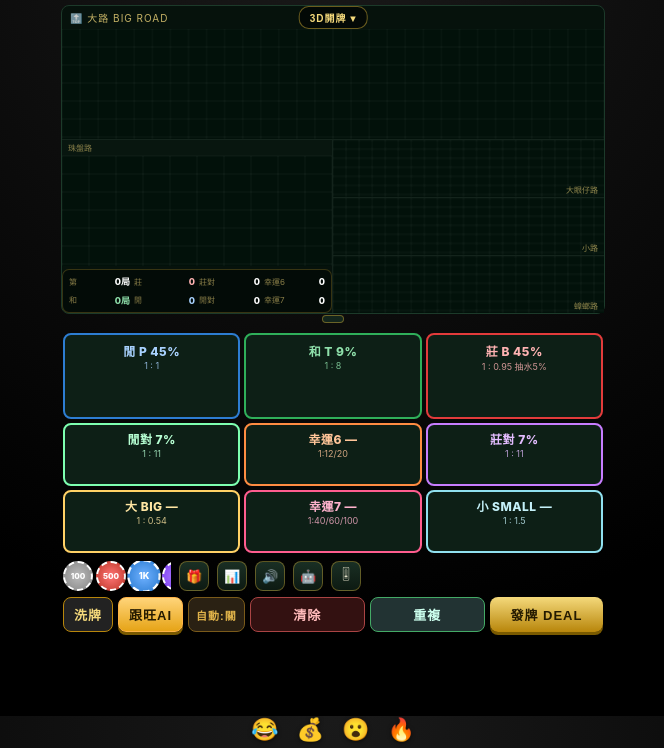
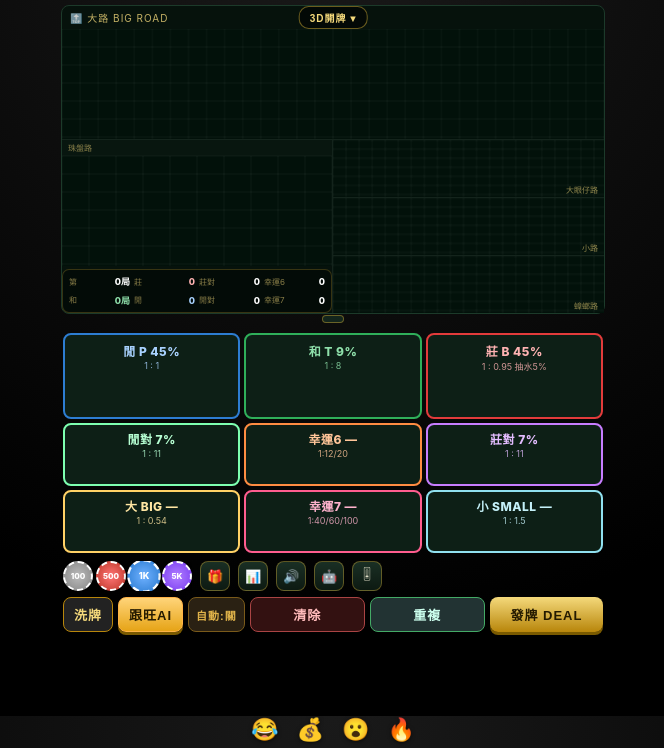
Before and after one commit to kwanwai97/royal-baccarat, a plain HTML site: page index.html in a window 1280 px wide. Shown: the part 84-832 px from the top of the page, without its empty margins (307-971 px from the left). Drawn offline with Linux system fonts and the light colour scheme.

Commit message:
籌碼行: 完整顯示4格(100/500/1K/5K), 加50K第6個推拉隱藏, 去重複c50k

```diff
--- a/index.html
+++ b/index.html
@@ -205,7 +205,7 @@
   /* 籌碼行：左標籤 / 中籌碼 / 右剩餘牌數 */
   .chips-row{display:flex; align-items:center; gap:8px; padding:4px 10px 2px;}
   .chips-label{font-size:11px; font-weight:700; color:var(--gold2); white-space:nowrap; opacity:.85;}
-  .chips{flex:0 0 auto; display:flex; gap:3px; justify-content:flex-start; flex-wrap:nowrap; overflow-x:auto; max-width:108px; scrollbar-width:none; -ms-overflow-style:none;}
+  .chips{flex:0 0 auto; display:flex; gap:3px; justify-content:flex-start; flex-wrap:nowrap; overflow-x:auto; max-width:129px; scrollbar-width:none; -ms-overflow-style:none;}
   .chips::-webkit-scrollbar{display:none;}
   .chip{width:30px; height:30px; flex:0 0 auto; border-radius:50%; border:2px dashed #fff; display:flex; align-items:center; justify-content:center;
     font-size:8px; font-weight:800; color:#fff; cursor:pointer; box-shadow:0 2px 4px rgba(0,0,0,.5); position:relative; transition:transform .12s;}
@@ -512,6 +512,7 @@
     <div class="chip c1k active" data-chip="1000">1K</div>
     <div class="chip c5k" data-chip="5000">5K</div>
     <div class="chip c10k" data-chip="10000">10K</div>
+    <div class="chip c50k" data-chip="50000">50K</div>
   </div>
   <button class="iconbtn chip-icon" id="btnDaily" title="每日免費籌碼">🎁</button>
   <button class="iconbtn chip-icon" id="btnStats" title="戰績">📊</button>
```
